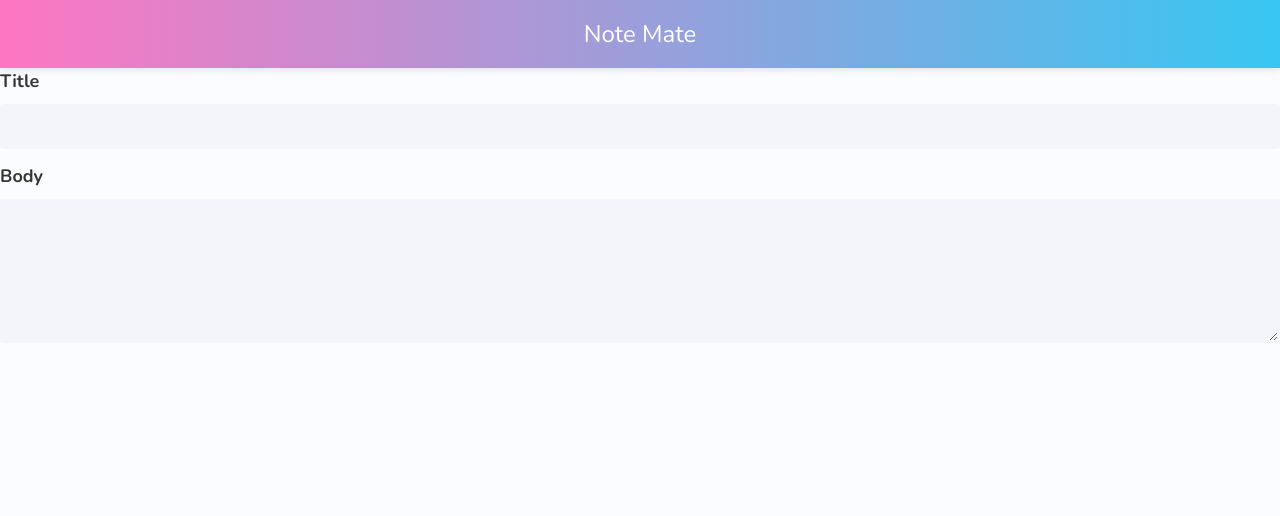
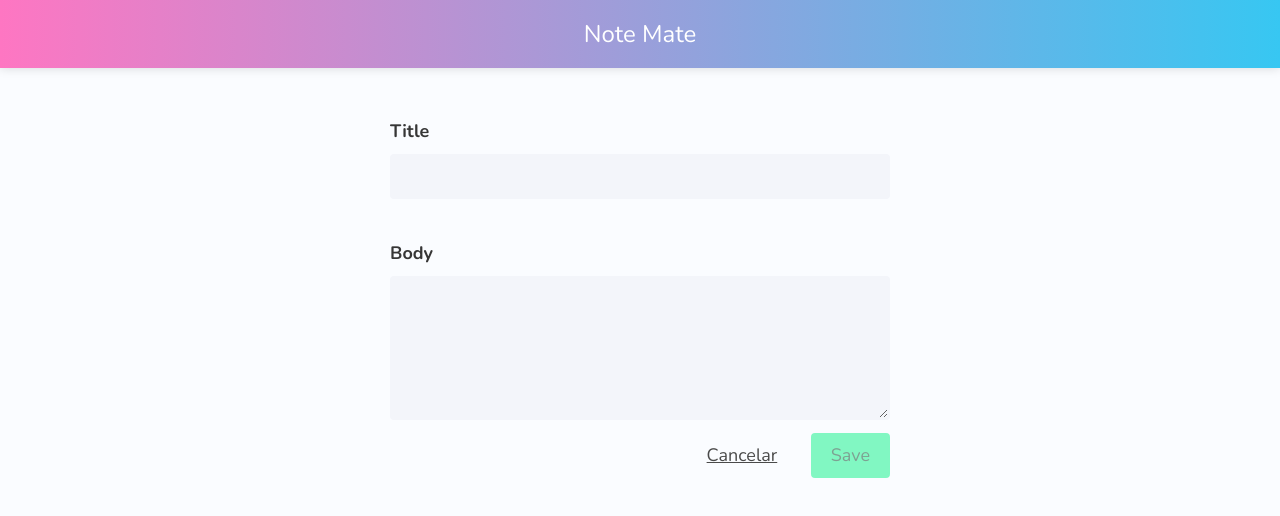
Before and after one commit to Yeison2017/notes-frontend, an Angular app: page /0 in a window 1280 px wide. Shown: the top 516 px of the page. Built offline with nearby package versions, Linux system fonts and the light colour scheme.

Commit message:
Se crea un servicio para manejara las notas

```diff
--- a/src/app/pages/note-details/note-details.component.html
+++ b/src/app/pages/note-details/note-details.component.html
@@ -1,16 +1,39 @@
 <div class="form-container">
-  <form #noteForm="ngForm">
+  <form #noteForm="ngForm" (ngSubmit)="onSubmit(noteForm)">
     <div class="field">
       <label class="label">Title</label>
       <div class="control">
-        <input type="text" class="input" />
+        <input
+          type="text"
+          name="title"
+          [ngModel]="note.title"
+          required
+          class="input"
+        />
       </div>
     </div>
+
+    <br />
 
     <div class="field">
       <label class="label"> Body </label>
       <div class="control">
-        <textarea class="textarea"></textarea>
+        <textarea class="textarea" name="body" [ngModel]="note.body"></textarea>
+      </div>
+    </div>
+
+    <div class="field is-grouped is-pulled-right">
+      <div class="control">
+        <button class="button is-text" type="button">Cancelar</button>
+      </div>
+      <div class="control">
+        <button
+          class="button is-success"
+          type="submit"
+          [disabled]="!noteForm.valid"
+        >
+          Save
+        </button>
       </div>
     </div>
   </form>
--- a/src/app/pages/note-details/note-details.component.scss
+++ b/src/app/pages/note-details/note-details.component.scss
@@ -0,0 +1,20 @@
+.form-container {
+  max-width: 500px;
+  margin: auto;
+  margin-top: 50px;
+
+  @media screen and (max-width: 420px) {
+    width: 90%;
+  }
+}
+
+input,
+textarea {
+  &.ng-invalid.ng-touched {
+    border-color: red;
+
+    &.focus {
+      box-shadow: 0px 0px 0px 2px rgba(red, 0.1);
+    }
+  }
+}
--- a/src/app/pages/note-details/note-details.component.ts
+++ b/src/app/pages/note-details/note-details.component.ts
@@ -1,10 +1,18 @@
-import { Component } from '@angular/core';
+import { Component, OnInit } from '@angular/core';
+import { NgForm } from '@angular/forms';
+import { Note } from 'src/app/shared/note.model';
 
 @Component({
   selector: 'app-note-details',
   templateUrl: './note-details.component.html',
-  styleUrls: ['./note-details.component.scss']
+  styleUrls: ['./note-details.component.scss'],
 })
-export class NoteDetailsComponent {
+export class NoteDetailsComponent implements OnInit {
+  note: Note = new Note();
 
+  constructor() {}
+
+  ngOnInit(): void {}
+
+  onSubmit(form: NgForm) {}
 }
--- /dev/null
+++ b/src/app/shared/note.model.ts
@@ -0,0 +1,4 @@
+export class Note {
+  public title: string = '';
+  public body: string = '';
+}
--- a/src/main-styles.scss
+++ b/src/main-styles.scss
@@ -12,6 +12,7 @@ $blue: #37c7f2;
 
 $light-red: #fff3f3;
 $light: #fafcff;
+$green: #0bf387;
 
 // Update Bulma's global variables
 $family-sans-serif: "Nunito", sans-serif;
```
Also changed, not shown: src/app/shared/notes.service.ts (added, +35 -0 lines).
